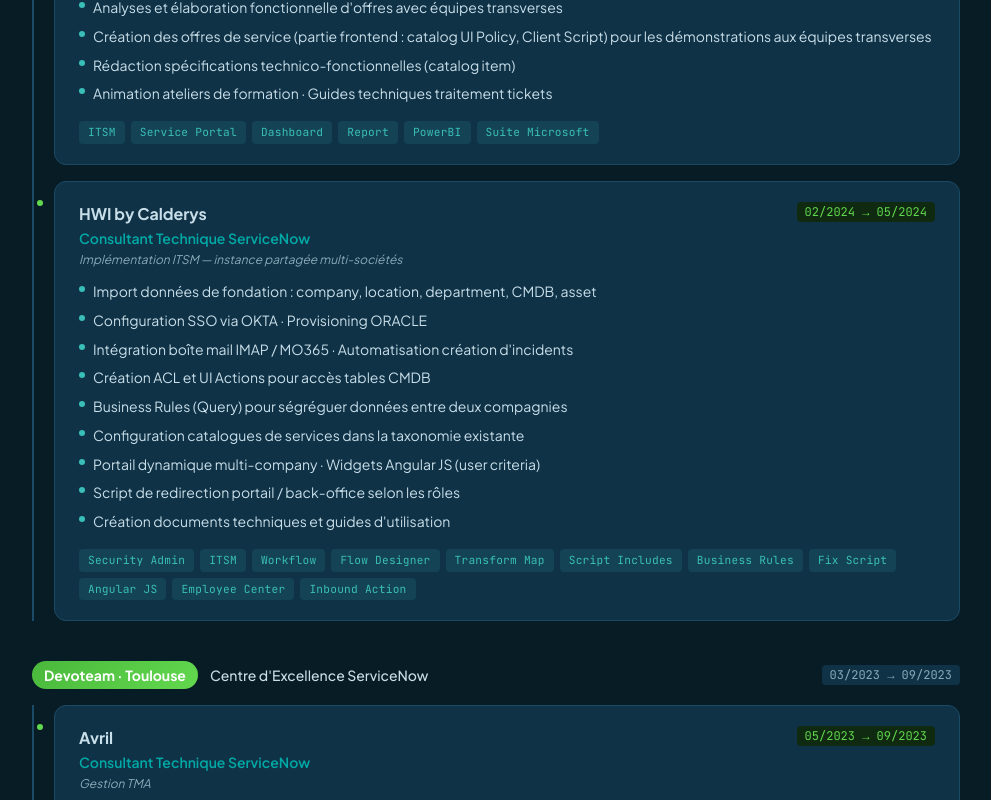
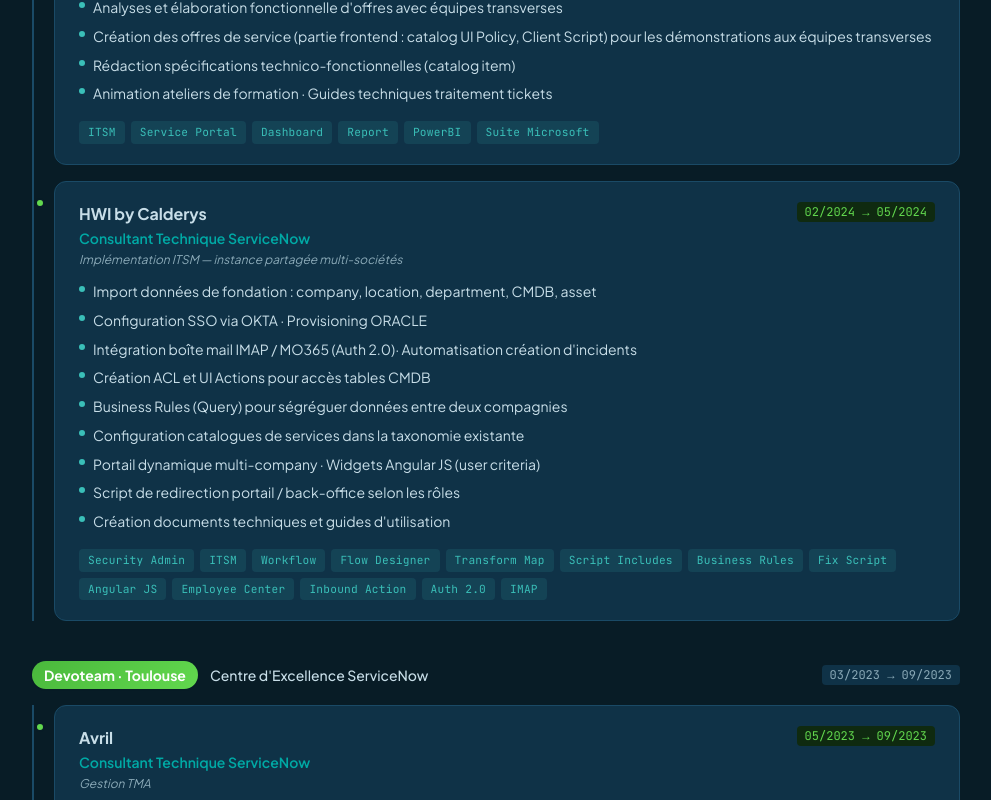
Before and after one commit to GirardGH/cv-gg-onsite, a Next.js app: page /cv in a window 1280 px wide. Shown: the part 1313-2113 px from the top of the page, without its empty margins (288-1279 px from the left). Built offline with nearby package versions, Linux system fonts and the light colour scheme.

Commit message:
add tag and skills on HWI

```diff
--- a/data/cv.ts
+++ b/data/cv.ts
@@ -252,7 +252,7 @@
           tags: [
             'Security Admin', 'ITSM', 'Workflow', 'Flow Designer',
             'Transform Map', 'Script Includes', 'Business Rules', 'Fix Script',
-            'Angular JS', 'Employee Center', 'Inbound Action',
+            'Angular JS', 'Employee Center', 'Inbound Action', 'Auth 2.0', 'IMAP',
           ],
         },
       ],
--- a/data/i18n.ts
+++ b/data/i18n.ts
@@ -131,7 +131,7 @@
   hwi_proj: 'Implémentation ITSM — instance partagée multi-sociétés',
   hwi_t1: 'Import données de fondation : company, location, department, CMDB, asset',
   hwi_t2: 'Configuration SSO via OKTA · Provisioning ORACLE',
-  hwi_t3: "Intégration boîte mail IMAP / MO365 · Automatisation création d'incidents",
+  hwi_t3: "Intégration boîte mail IMAP / MO365 (Auth 2.0)· Automatisation création d'incidents",
   hwi_t4: 'Création ACL et UI Actions pour accès tables CMDB',
   hwi_t5: 'Business Rules (Query) pour ségréguer données entre deux compagnies',
   hwi_t6: 'Configuration catalogues de services dans la taxonomie existante',
@@ -334,7 +334,7 @@
   hwi_proj: 'ITSM implementation — shared multi-company instance',
   hwi_t1: 'Foundation data import: company, location, department, CMDB, asset',
   hwi_t2: 'SSO configuration via OKTA · ORACLE provisioning',
-  hwi_t3: 'IMAP / MO365 mailbox integration · Automated incident creation',
+  hwi_t3: 'IMAP / MO365 mailbox integration (Auth 2.0)· Automated incident creation',
   hwi_t4: 'ACL and UI Action creation for CMDB table access',
   hwi_t5: 'Business Rules (Query) to segregate data between two companies',
   hwi_t6: 'Service catalog configuration within existing taxonomy',
```
